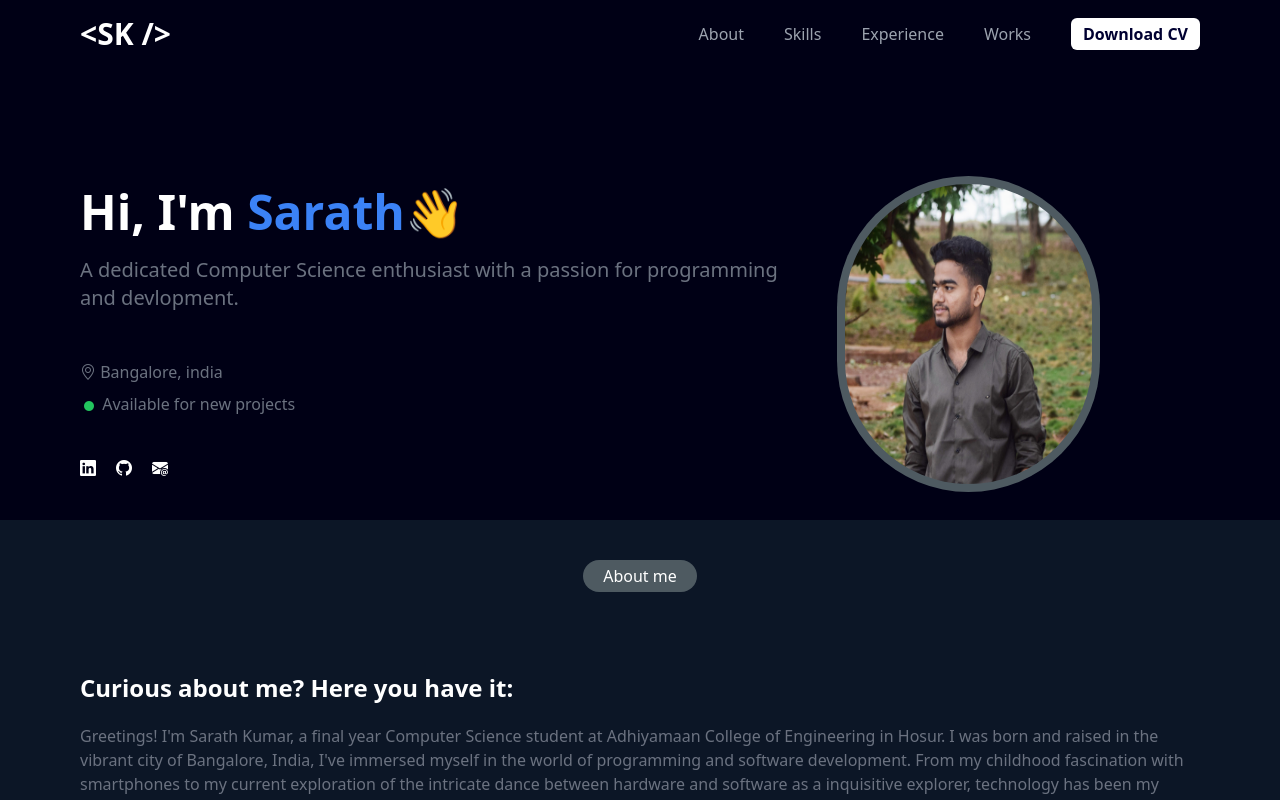
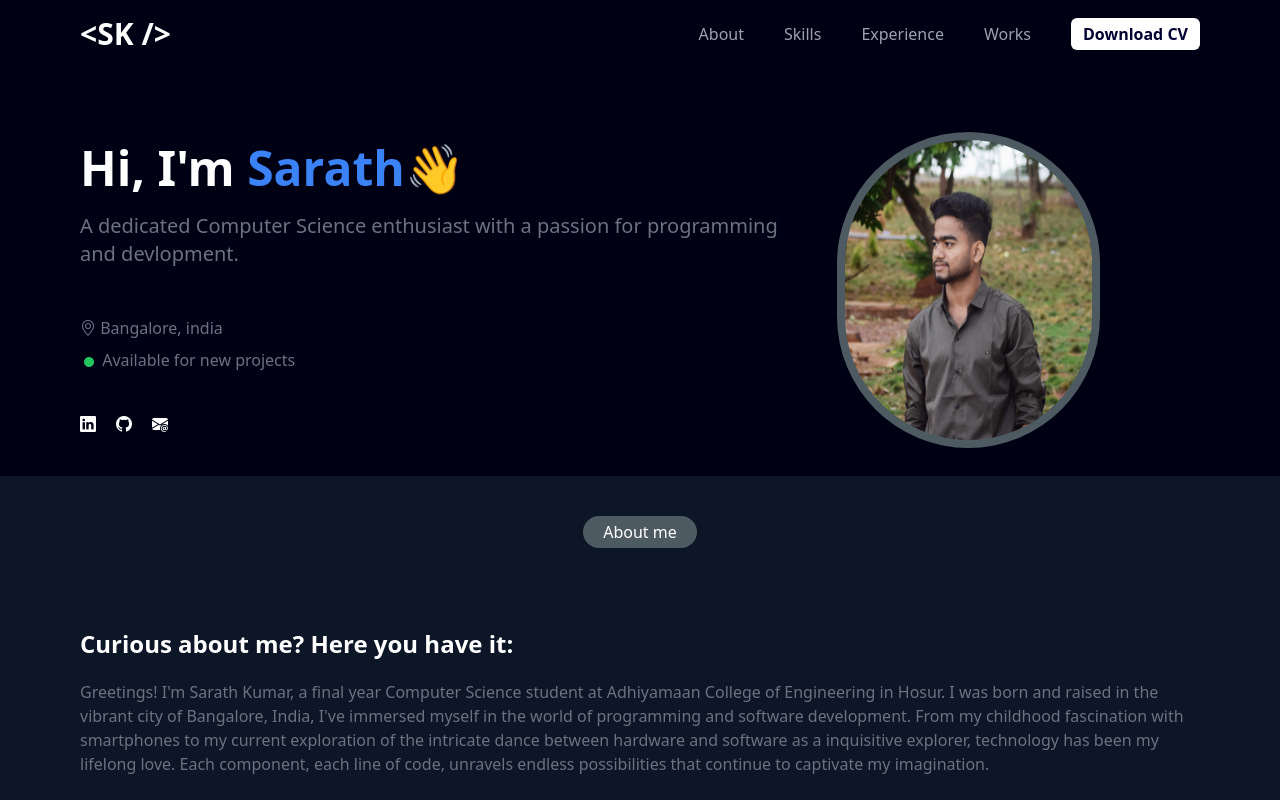
Before and after one commit to Sarath-Kumar-K/My_Portfolio, a React (Create React App) app: page / in a window 1280 px wide. Shown: the top 800 px of the page. Built offline with nearby package versions, Linux system fonts and the light colour scheme.

Commit message:
fixed nav bar as fixed block added react-scroll for smooth scrolling

```diff
--- a/package.json
+++ b/package.json
@@ -13,6 +13,7 @@
     "react": "^18.2.0",
     "react-dom": "^18.2.0",
     "react-scripts": "5.0.1",
+    "react-scroll": "^1.9.0",
     "web-vitals": "^2.1.4"
   },
   "scripts": {
--- a/src/App.js
+++ b/src/App.js
@@ -7,7 +7,7 @@ import Skills from "./components/Skills";
 
 function App() {
   return (
-    <div className="bg-[#000015]">
+    <div className="bg-[#000015] relative">
     <Nav/>
     <Profile />
     <About/>
--- a/src/components/About.js
+++ b/src/components/About.js
@@ -1,5 +1,5 @@
 import React from "react";
-import photo from "../assets/passport_size_photo.png";
+
 
 const About = () => {
   return (
@@ -29,7 +29,7 @@ const About = () => {
               <div className="lg:w-3/5">
                 <p className="text-2xl py-4 text-white font-bold">Education</p>
                 <div className="border-solid border-l-2 border-b-2 border-gray-500 ml-4 mt-4">
-                  <div className="flex">
+                  <div className="flex z-1">
                   <p className="min-w-fit h-fit text-white rounded-3xl border-solid border-2 border-sky-500 px-2 py-1 inline-block -translate-x-4 bg-[#1d262e]">
                     2020-2024
                   </p>
--- a/src/components/Nav.js
+++ b/src/components/Nav.js
@@ -1,29 +1,33 @@
 import React, { useState } from 'react'
+import {Link} from 'react-scroll'
 import resume from '../assets/Resume.pdf'
 
 const Nav = () => {
     const [togglerOpen,setToggler] = useState(false)
+    // const handleSetActive = (to) => {
+    //   let element =
+    // };
   return (
     <>
-    <div className='mx-5 md:mx-10 lg:mx-20 py-4 text-white flex justify-between'>
+    <div className='px-5 md:px-10 lg:px-20 py-4 text-white flex justify-between fixed top-0 left-0 right-0 bg-[#000015] w-[100%] z-50'>
         <h1 className='text-3xl font-bold'>
             &lt;SK /&gt;
         </h1>
         <div className='lg:hidden text-3xl cursor-pointer' onClick={(e)=>setToggler(!togglerOpen)}><i class="bi bi-list"></i></div>
         <div className='hidden lg:flex justify-between items-center gap-10 font-light text-gray-400 cursor-pointer'>
-            <a href="#about"><p>About</p></a>
-            <a href="#skills"><p>Skills</p></a>
-            <a href="#experience"><p>Experience</p></a>
-            <a href="#works"><p>Works</p></a>
+            <Link to="about" spy={true} smooth={true} offset={-80} duration={900}><p className='hover:text-white'>About</p></Link>
+            <Link to="skills" spy={true} smooth={true} offset={-50} duration={900}><p className='hover:text-white'>Skills</p></Link>
+            <Link to="experience" spy={true} smooth={true} offset={-80} duration={900}><p className='hover:text-white'>Experience</p></Link>
+            <Link to="works" spy={true} smooth={true} offset={-50} duration={900}><p className='hover:text-white'>Works</p></Link>
             <a href={resume} download="Sarath_kumar_Resume.pdf" type="application/octet-stream" className='font-semibold bg-white rounded-md text-[#000031] px-3 py-1'>Download CV</a>
             {/* <button className='font-semibold bg-white rounded-md text-[#000031] px-3 py-1'>Download CV</button> */}
         </div>
     </div>
-    {togglerOpen&&<div className='lg:hidden flex flex-col py-5 gap-5 text-center text-white font-extralight'>
-    <a href="#about"><p>About</p></a>
-    <a href="#skills"><p>Skills</p></a>
-    <a href="#experience"><p>Experience</p></a>
-    <a href="#works"><p>Works</p></a>
+    {togglerOpen&&<div className='lg:hidden flex flex-col py-5 gap-5 text-center text-gray-400 font-extralight fixed  left-0 right-0 w-[100%] z-50 bg-[#000015]'>
+            <Link to="about" spy={true} smooth={true} offset={-80} duration={1000} onClick={(e)=>setToggler(!togglerOpen)}><p>About</p></Link>
+            <Link to="skills" spy={true} smooth={true} offset={-50} duration={1000} onClick={(e)=>setToggler(!togglerOpen)}><p>Skills</p></Link>
+            <Link to="experience" spy={true} smooth={true} offset={-80} duration={1000} onClick={(e)=>setToggler(!togglerOpen)}><p>Experience</p></Link>
+            <Link to="works" spy={true} smooth={true} offset={-50} duration={1000} onClick={(e)=>setToggler(!togglerOpen)}><p>Works</p></Link>
     <a href={resume} download="Sarath_kumar_Resume.pdf" type="application/octet-stream" className='font-semibold bg-white mx-auto rounded-md text-[#000031] px-3 py-1'>Download CV</a>
     {/* <button className='font-semibold bg-white mx-auto rounded-md text-[#000031] px-3 py-1'>Download CV</button> */}
     </div>}
--- a/src/components/Profile.js
+++ b/src/components/Profile.js
@@ -3,9 +3,9 @@ import photo from '../assets/dp.jpg'
 
 const Profile = () => {
   return (
-    <div className='text-white mx-5 md:mx-10 lg:mx-20 flex flex-col-reverse lg:flex-row lg:gap-10 mt-20'>
+    <div className='text-white mx-5 md:mx-10 lg:mx-20 flex flex-col-reverse lg:flex-row lg:gap-10 lg:mt-16 mt-[68px]'>
       {/* welcome content */}
-        <div className='py-10'>
+        <div className='lg:pb-10 lg:pt-20 py-10'>
            <div>
               <h1 className='lg:text-5xl text-3xl font-bold'>Hi, I'm <span className='text-blue-500'>Sarath</span>👋</h1>
               <p className='mt-5 lg:text-xl text-gray-500 '>A dedicated Computer Science enthusiast with a passion for programming and devlopment. </p>
@@ -21,7 +21,7 @@ const Profile = () => {
            </div>
         </div>
         {/* photo */}
-        <div className='lg:my-auto lg:mr-[100px] mx-auto'>
+        <div className='lg:my-auto lg:mr-[100px] mx-auto pt-10'>
           {/* <div className='bg-[#4e5a61] w-fit'>
             <img className='w-[700px] translate-x-4 -translate-y-4' src={photo}/>
           </div> */}
```
Also changed, not shown: 1 other file (tests, documents, lock files or other folders).
